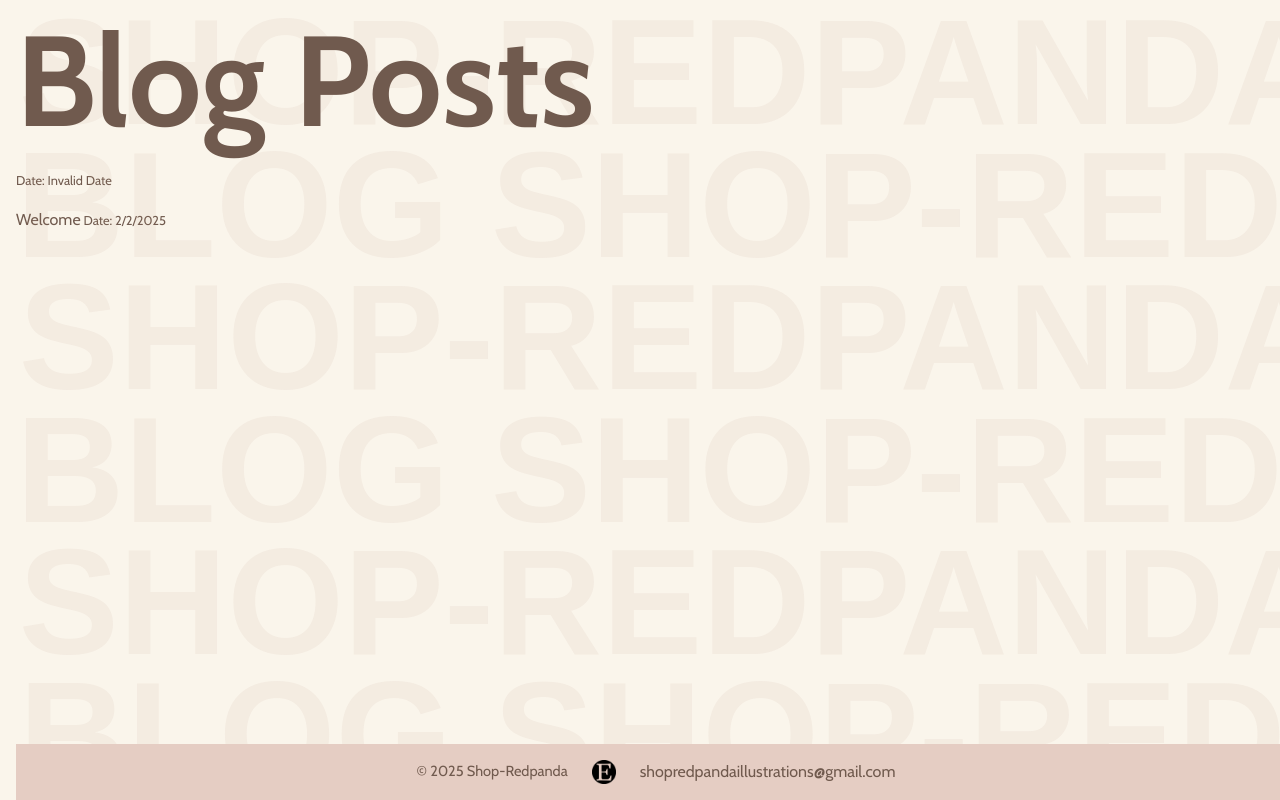
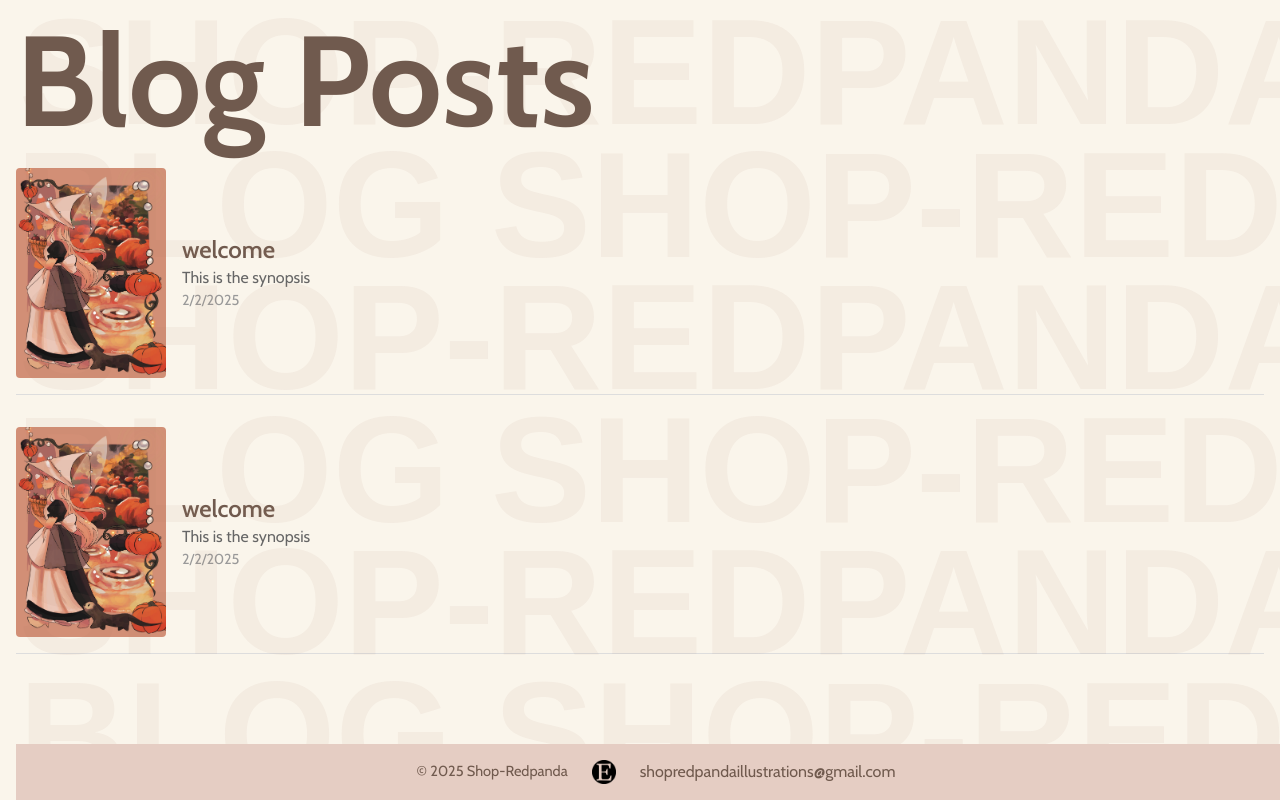
Before and after one commit to AnarresNative/shop-redpanda, a Next.js app in the folder shop-redpanda/: page /blog in a window 1280 px wide. Built offline with nearby package versions, Linux system fonts and the light colour scheme; a web font is replaced by a local one.

Commit message:
Added a basic loading screen. Fixed overlap on the gallery, enhanced blog

```diff
--- a/shop-redpanda/app/about/page.tsx
+++ b/shop-redpanda/app/about/page.tsx
@@ -9,14 +9,9 @@ const Post = () => {
       <Background_text background_text={"About Me"}/>
       <div className="max-w-6xl mx-auto p-6 bg-black/10">
       <Navbar />
-        <h1 className="text-9xl font-bold mb-6 text-brand-warm-600/100 relative z-2">All About me!</h1>
+        <h1 className="text-9xl font-bold mb-6 text-brand-warm-600/100 relative z-2">Redpanda Art</h1>
         <p className="text-brand-beige-700 mb-6">Celine Cresswell • 04-Feb-2025</p>
         <div className="prose">
-          <p>
-            All About Me!
-
-
-          </p>
             <p>
             Hi! I&apos;m Céline Cresswell, a UK-based artist specialising in digital art and character illustration. I am the published author of two illustrated titles, &apos;Draw Manga Faces, Heads and Hairstyles: The Workbook&apos; and &apos;Beginner&apos;s Guide to Drawing Manga Bodies and Poses&apos;. I&apos;ve run a successful Etsy shop for digital commissions since 2021, and as of 2024 started selling physical prints and stickers. I&apos;ve sold at conventions such as MCM, hosted multiple manga drawing tutorials at Waterstones Piccadilly and similarly for Warner Bros&apos; movie campaign to promote LOTR: The War of the Rohirrim.
             <br></br>I love to draw, particularly cute, fantasy and game characters.
--- a/shop-redpanda/app/blog/page.tsx
+++ b/shop-redpanda/app/blog/page.tsx
@@ -3,13 +3,15 @@ import fs from 'fs';
 import path from 'path';
 import matter from 'gray-matter';
 import Link from 'next/link';
+import Image from 'next/image';
 import Background_text from '@/components/background_text';
 import Footer from '@/components/footer';
 
-// Create an async function to fetch posts from the file system.
 async function getPosts() {
   const postsDirectory = path.join(process.cwd(), 'posts');
-  const filenames = fs.existsSync(postsDirectory) ? fs.readdirSync(postsDirectory) : [];
+  const filenames = fs.existsSync(postsDirectory)
+    ? fs.readdirSync(postsDirectory)
+    : [];
 
   const posts = filenames
     .map((filename) => {
@@ -20,32 +22,71 @@ async function getPosts() {
         title: data.title,
         date: data.date,
         slug: data.slug,
+        synopsis: data.synopsis, // new field
+        image: data.image,       // new field
       };
     })
     // Sort posts so that the newest are first.
-    .sort((a, b) => new Date(b.date).getTime() - new Date(a.date).getTime());
+    .sort(
+      (a, b) =>
+        new Date(b.date).getTime() - new Date(a.date).getTime()
+    );
 
   return posts;
 }
 
 export default async function BlogPage() {
-  // Fetch posts on the server.
   const posts = await getPosts();
 
   return (
     <div style={{ padding: '1rem' }}>
-      <Background_text background_text={"Blog"}/>
-      <h1 className="text-9xl font-bold mb-6 text-brand-warm-600/100 relative z-10" >Blog Posts</h1>
-      <ul>
+      <Background_text background_text="Blog" />
+      <h1
+        className="text-9xl font-bold mb-6 text-brand-warm-600"
+        style={{ position: 'relative', zIndex: 10 }}
+      >
+        Blog Posts
+      </h1>
+      {/* Container with a fixed height and vertical scroll */}
+      <div style={{ maxHeight: '80vh', overflowY: 'auto' }}>
         {posts.map((post) => (
-          <li className="z-50 capitalize" key={post.slug} style={{ marginBottom: '1rem' }}>
-            <Link href={`/blog/${post.slug}`}>
-              {post.title}
-            </Link>
-            <small> Date: {new Date(post.date).toLocaleDateString()}</small>
-          </li>
+          <Link
+            key={post.slug}
+            href={`/blog/${post.slug}`}
+            style={{ textDecoration: 'none', color: 'inherit' }}
+          >
+            <div
+              style={{
+                display: 'flex',
+                alignItems: 'center',
+                marginBottom: '2rem',
+                borderBottom: '1px solid #ddd',
+                paddingBottom: '1rem',
+                background: '#faf5eb',
+              }}
+            >
+              {/* Left: Image */}
+              <div style={{ flex: '0 0 150px' }}>
+                <Image
+                  src={post.image}
+                  alt={post.title}
+                  width={150}
+                  height={100} // Adjust the height as needed for your design or aspect ratio.
+                  style={{ borderRadius: '4px' }}
+                />
+              </div>
+              {/* Right: Text */}
+              <div style={{ marginLeft: '1rem' }}>
+                <h2 className="text-2xl font-semibold">{post.title}</h2>
+                <p style={{ color: '#666' }}>{post.synopsis}</p>
+                <p style={{ fontSize: '0.9rem', color: '#999' }}>
+                  {new Date(post.date).toLocaleDateString()}
+                </p>
+              </div>
+            </div>
+          </Link>
         ))}
-      </ul>
+      </div>
       <Footer />
     </div>
   );
--- /dev/null
+++ b/shop-redpanda/app/gallery/loading.tsx
@@ -0,0 +1,12 @@
+'use client';
+import Background_text from "@/components/background_text";
+
+
+export default function Loading() {
+  return (
+    <div className="flex flex-col items-center justify-center h-screen">
+      <Background_text background_text={"Loading"}/>
+      <div className="animate-spin rounded-full h-32 w-32 border-t-2 border-b-2 border-brand-warm-600"></div>
+    </div>
+  );
+}
--- /dev/null
+++ b/shop-redpanda/app/loading.tsx
@@ -0,0 +1,12 @@
+'use client';
+import Background_text from "@/components/background_text";
+
+
+export default function Loading() {
+  return (
+    <div className="flex flex-col items-center justify-center h-screen">
+      <Background_text background_text={"Loading"}/>
+      <div className="animate-spin rounded-full h-32 w-32 border-t-2 border-b-2 border-brand-warm-600"></div>
+    </div>
+  );
+}
--- a/shop-redpanda/components/artworkgallery.tsx
+++ b/shop-redpanda/components/artworkgallery.tsx
@@ -24,7 +24,7 @@ export default function ArtworkGallery({ artworks }: ArtworkGalleryProps) {
   return (
     <div className="relative min-h-screen">
       {/* LEFT COLUMN (scrollable) */}
-      <div className="flex lg:w-2/3 md:max-w-full flex-wrap gap-x-6 gap-y-6 p-4">
+      <div className="flex lg:w-3/5 md:max-w-full flex-wrap gap-x-6 gap-y-6 p-4">
         {artworks.map((art) => (
           <div
             key={art.id}
--- a/shop-redpanda/posts/welcome.md
+++ b/shop-redpanda/posts/1.md
@@ -1,7 +1,9 @@
 ---
 title: "welcome"
 date: "2025-02-02T18:41:52.326Z"
-slug: "welcome"
+slug: "welcome copy"
+image: "/images/Autumn_Mae.jpg"
+synopsis: "This is the synopsis"
 ---
 Hello and welcome to the Shop-Redpanda blog.
 **Here wwe are  testing the new blog function**
--- /dev/null
+++ b/shop-redpanda/posts/2.md
@@ -0,0 +1,9 @@
+---
+title: "welcome"
+date: "2025-02-02T18:41:52.326Z"
+slug: "welcome"
+image: "/images/Autumn_Mae.jpg"
+synopsis: "This is the synopsis"
+---
+Hello and welcome to the Shop-Redpanda blog.
+**Here wwe are  testing the new blog function**
```
Also changed, not shown: shop-redpanda/posts/image.png (deleted), shop-redpanda/public/images/blog_images/Autumn_Mae.jpg (added).
